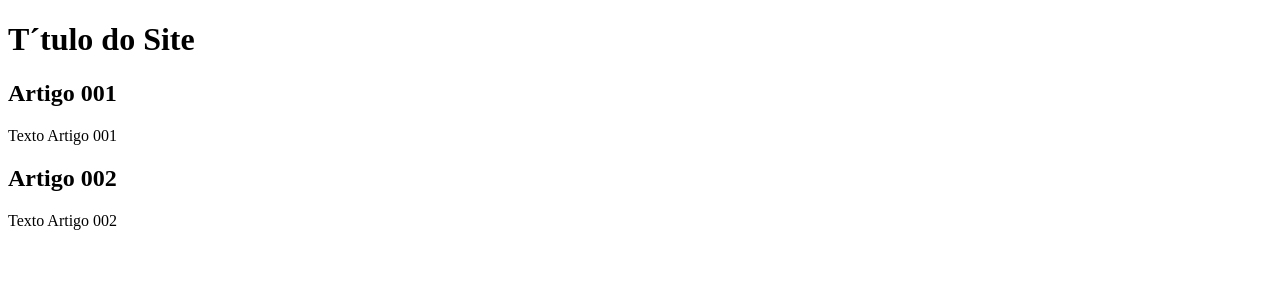
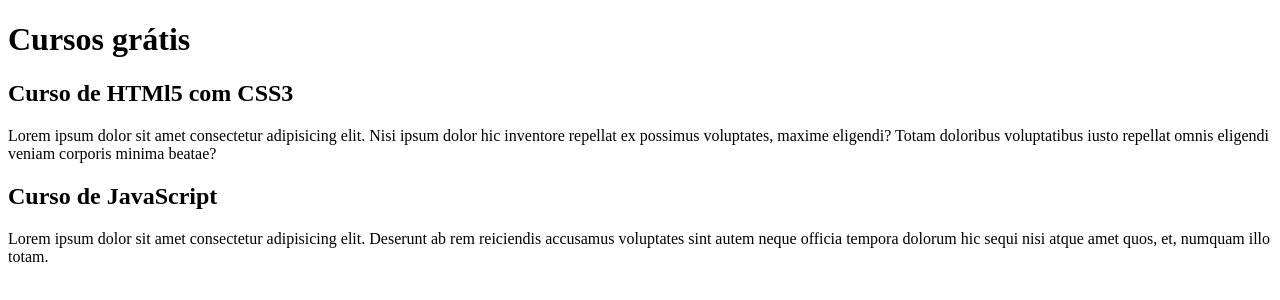
Before and after one commit to WDaniloo/Projeto-site, a plain HTML site: page index.html in a window 1280 px wide. Drawn offline with Linux system fonts and the light colour scheme.

Commit message:
Comecei a escrever o conteúdo

```diff
--- a/index.html
+++ b/index.html
@@ -8,15 +8,15 @@
 <body>
     <main>
        <header>
-          <h1> T´tulo do Site</h1>
+          <h1>Cursos grátis</h1>
        </header>
        <article>
-          <h2>Artigo 001</h2>
-          <p>Texto Artigo 001</p>
+          <h2>Curso de HTMl5 com CSS3</h2>
+          <p>Lorem ipsum dolor sit amet consectetur adipisicing elit. Nisi ipsum dolor hic inventore repellat ex possimus voluptates, maxime eligendi? Totam doloribus voluptatibus iusto repellat omnis eligendi veniam corporis minima beatae?</p>
        </article>
        <article>
-          <h2>Artigo 002</h2>
-          <p>Texto Artigo 002</p>
+          <h2>Curso de JavaScript</h2>
+          <p>Lorem ipsum dolor sit amet consectetur adipisicing elit. Deserunt ab rem reiciendis accusamus voluptates sint autem neque officia tempora dolorum hic sequi nisi atque amet quos, et, numquam illo totam.</p>
         </article>
     </main>
 </body>
```
